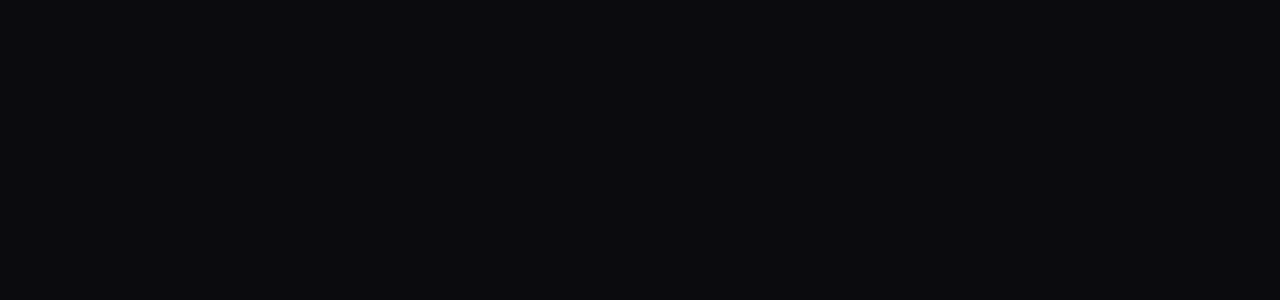
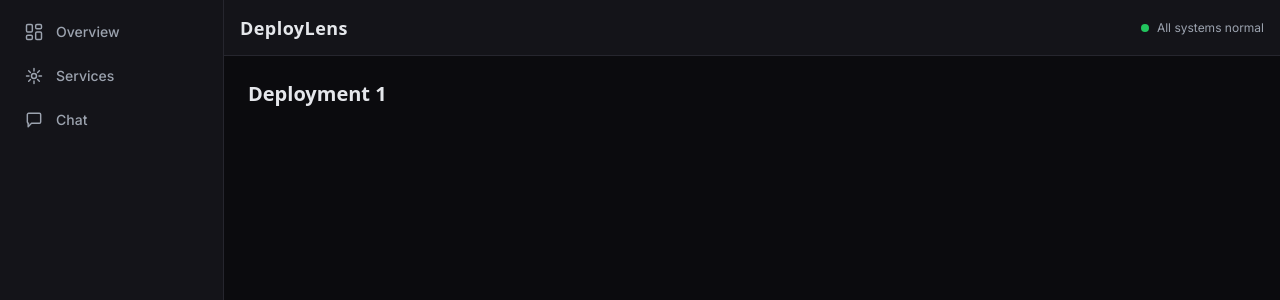
Before and after one commit to PulithThewmika/deploylens, a React (Vite) app in the folder web/: page /deployments/1 in a window 1280 px wide. Before the commit this address had no page. Shown: the top 300 px of the page. Built offline with nearby package versions, Linux system fonts and the light colour scheme; no server answers; a web font is replaced by a local one.

Commit message:
feat(shell): scaffold DeployDetail page with :id route (#341)
Adds pages/DeployDetail.tsx (parses :id via useParams, wired to
useDeployment) and registers /deployments/:id in App.tsx. Metadata,
timeline, health table, and Grafana link land in follow-up commits.

```diff
--- a/web/src/App.tsx
+++ b/web/src/App.tsx
@@ -3,6 +3,7 @@
 import { AppLayout } from './components/layout/AppLayout'
 import { Overview } from './pages/Overview'
 import { ServiceDeepDive } from './pages/ServiceDeepDive'
+import { DeployDetail } from './pages/DeployDetail'
 
 const queryClient = new QueryClient()
 
@@ -23,6 +24,7 @@
             <Route path="/" element={<Overview />} />
             <Route path="/services" element={<PlaceholderPage title="Services" />} />
             <Route path="/services/:name" element={<ServiceDeepDive />} />
+            <Route path="/deployments/:id" element={<DeployDetail />} />
             <Route path="/chat" element={<PlaceholderPage title="Chat" />} />
           </Route>
         </Routes>
--- /dev/null
+++ b/web/src/pages/DeployDetail.tsx
@@ -0,0 +1,16 @@
+import { useParams } from 'react-router-dom'
+import { useDeployment } from '../hooks/useDeployment'
+
+export function DeployDetail() {
+  const { id } = useParams<{ id: string }>()
+  const deployId = Number(id)
+  const { data: deployment } = useDeployment(deployId)
+
+  return (
+    <div className="p-6">
+      <h1 className="font-heading text-xl font-semibold text-text">
+        Deployment {deployment?.commit_sha?.slice(0, 7) ?? id}
+      </h1>
+    </div>
+  )
+}
```
